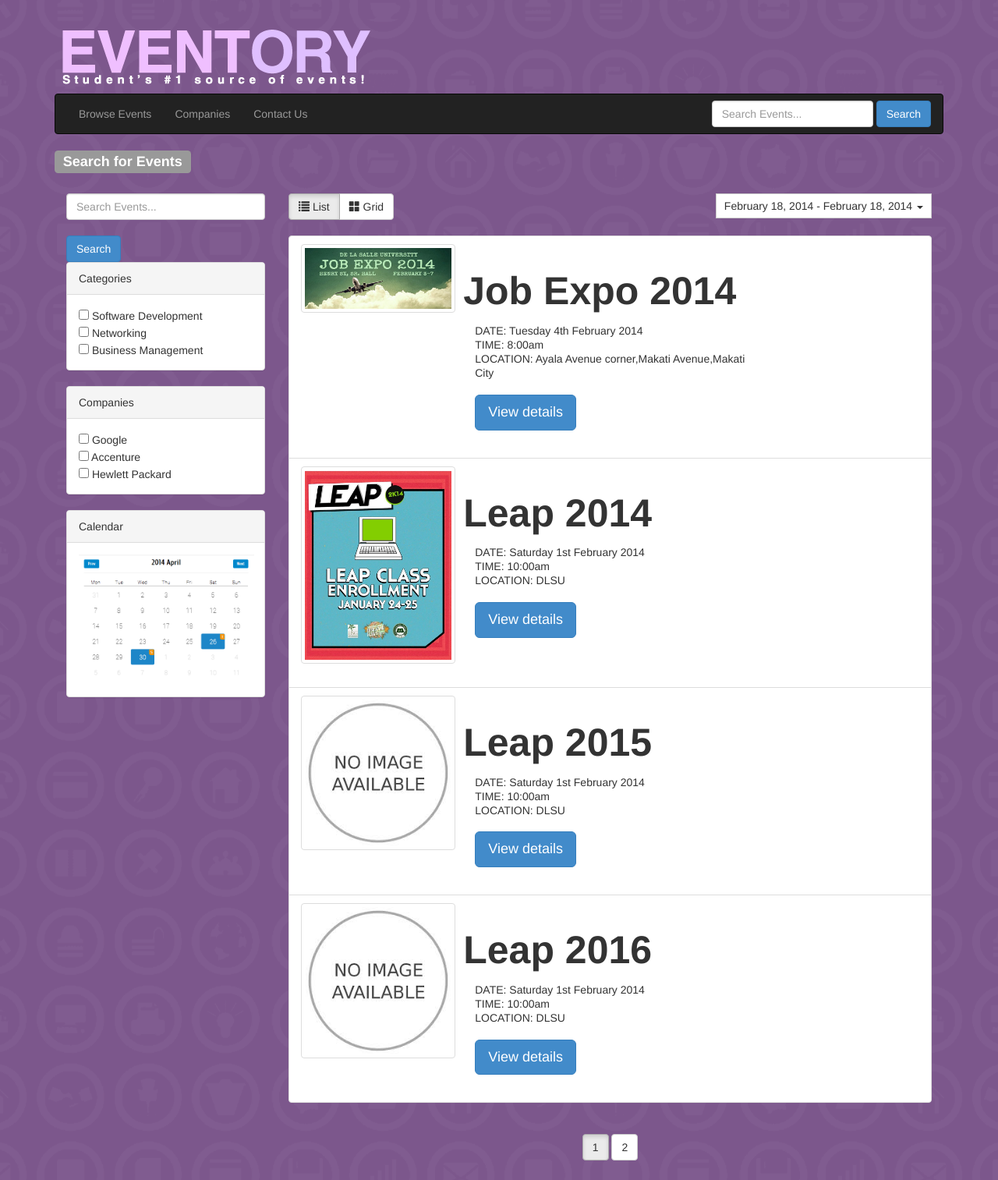
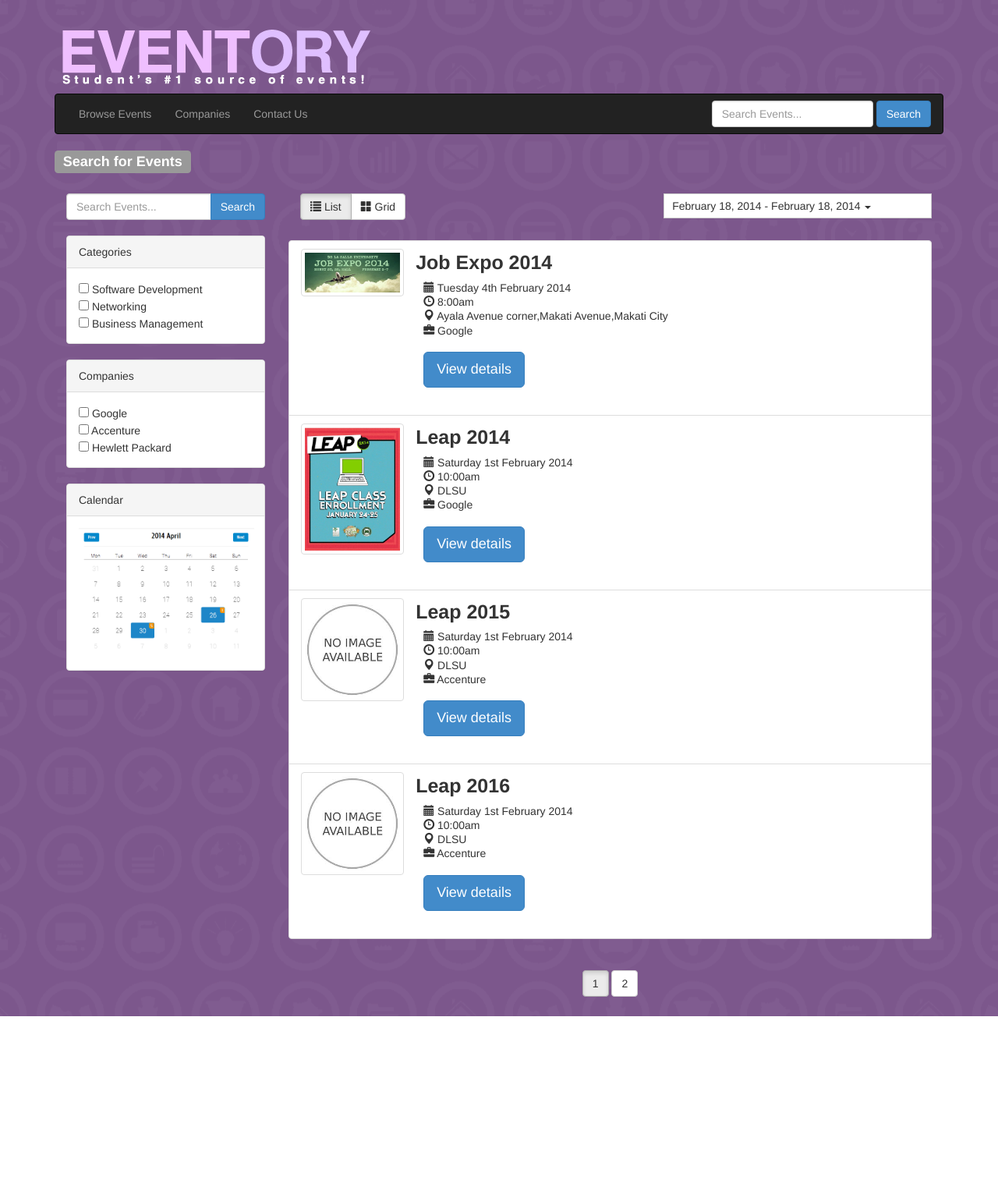
Before and after one commit to ImTheMark/WEBAPPS, a PHP site: page /plus/search.php in a window 1280 px wide. Shown: the whole page at 78% size. After the commit the page ends 1303 px from the top, so only its background shows below. Run offline with PHP 8.4, Linux system fonts and the light colour scheme; data comes from the database, SQL or seed files in the repository.

Commit message:
Updated layout for search

```diff
--- a/php/fetchevents.php
+++ b/php/fetchevents.php
@@ -113,15 +113,16 @@
 			if($class =='list'){
 			?>
 				<div class="list-group-item clearfix">
-					<a href="EventDetail.php?id=<?php echo $idevent ?>" class="thumbnail col-xs-3">
+					<a href="EventDetail.php?id=<?php echo $idevent ?>" class="thumbnail col-xs-2">
 					  <img src=" <?php echo $picturelink ?>" alt="<?php echo $picturename ?>">
 					</a>
-					<p class="event-title list-group-item-heading col-xs-6"><?php echo $eventname ?></p>
-					<p class="event-body list-group-item-text col-xs-6">
+					<p class="event-title list-group-item-heading col-xs-10"><?php echo $eventname ?></p>
+					<p class="event-body list-group-item-text col-xs-10">
 
-						DATE:		<?php echo date_format($startdatetime, 'l jS F Y'); ?><br>
-						TIME:		<?php echo date_format($startdatetime, 'G:ia'); ?><br>
-						LOCATION:	<?php echo $location ?><br><br>
+						<span class="glyphicon glyphicon-calendar"></span> <?php echo date_format($startdatetime, 'l jS F Y'); ?><br>
+						<span class="glyphicon glyphicon-time"></span> <?php echo date_format($startdatetime, 'G:ia'); ?><br>
+						<span class="glyphicon glyphicon-map-marker"></span> <?php echo $location ?><br>
+						<span class="glyphicon glyphicon-briefcase"></span> <?php echo $companyname ?><br><br>
 					<a class="btn btn-lg btn-primary" href="EventDetail.php?id=<?php echo $idevent ?>" role="button">View details</a></p>
 				</div>
 			<?php }
--- a/search.php
+++ b/search.php
@@ -15,9 +15,8 @@
 				float: right;
 			}
 			.event-title{
-				padding: 25px 0px 0px 10px;
 				font-weight: bold;
-				font-size: 50px;
+				font-size: 25px;
 			}
 			.event-body{
 				padding: 0px 0px 25px 25px;
@@ -33,9 +32,16 @@
 		</style>
 
 
-	    <!--<link href="http://netdna.bootstrapcdn.com/bootstrap/3.0.0/css/bootstrap.min.css" rel="stylesheet">
-	    /<link href="http://netdna.bootstrapcdn.com/font-awesome/4.0.3/css/font-awesome.min.css" rel="stylesheet">
-	    <link rel="stylesheet" type="text/css" media="all" href="css/daterangepicker-bs3.css" />  -->
+	    <!--
+
+			.event-title{
+				padding: 25px 0px 0px 10px;
+				font-weight: bold;
+				font-size: 50px;
+			}
+ -->
+
+	    <link rel="stylesheet" type="text/css" media="all" href="css/daterangepicker-bs3.css" />
 	    <script type="text/javascript" src="js/jquery-1.11.0.js"></script>
 	    <script type="text/javascript" src="js/moment.js"></script>
 	    <script type="text/javascript" src="js/daterangepicker.js"></script>
@@ -68,10 +74,15 @@
 			}
 
 		    ?>
-			<input id='filter-searchbar' name='searchWord' type="text" class="form-control" placeholder="Search Events..." value= "<?php echo $searchWord;?>" ><br>
 
+		<div class="input-group">
+			<input id='filter-searchbar' name='searchWord' type="text" class="searchbox form-control" placeholder="Search Events..." value= "<?php echo $searchWord;?>" ><br>
+			<span class="input-group-btn">
+				<button id = 'filter-button' type="submit" class="btn btn-primary">Search</button>
+			</span>
+		</div>
 
-			<button id = 'filter-button' type="submit" class="btn btn-primary">Search</button>
+		<br>
 		<!----------------------------- CATEGORIES -------------------------------------->
 				<div class="panel panel-default">
 					<div class="panel-heading">Categories</div>
@@ -133,15 +144,17 @@
 			<div id="results" class="col-md-9">
 
 			<div class="search-options">
-				<div class="btn-group" style="overflow: auto">
+				<div class="col-md-7 btn-group" style="overflow: auto">
 					<button id = "list" type="button" class="btn btn-default active"><span class="glyphicon glyphicon-list"></span> List</button>
 					<button id = "grid" type="button" class="btn btn-default"><span class="glyphicon glyphicon-th-large"></span> Grid</button>
 				</div>
 
-               	<div id="reportrange" class="pull-right" style="background: #fff; cursor: pointer; padding: 5px 10px; border: 1px solid #ccc">
+               	<div id="reportrange" class="col-md-5 pull-right" style="background: #fff; cursor: pointer; padding: 5px 10px; border: 1px solid #ccc">
                     <i class="fa fa-calendar fa-lg"></i>
-				    <span><?php echo date("F j, Y", strtotime('-0 day')); ?> - <?php echo date("F j, Y"); ?></span> <b class="caret"></b>
+				    <span class=""><?php echo date("F j, Y", strtotime('-0 day')); ?> - <?php echo date("F j, Y"); ?></span> <b class="caret"></b>
 				</div>
+
+				<br><br>
 
 				<script type="text/javascript">
 				$('#reportrange').daterangepicker(
```
